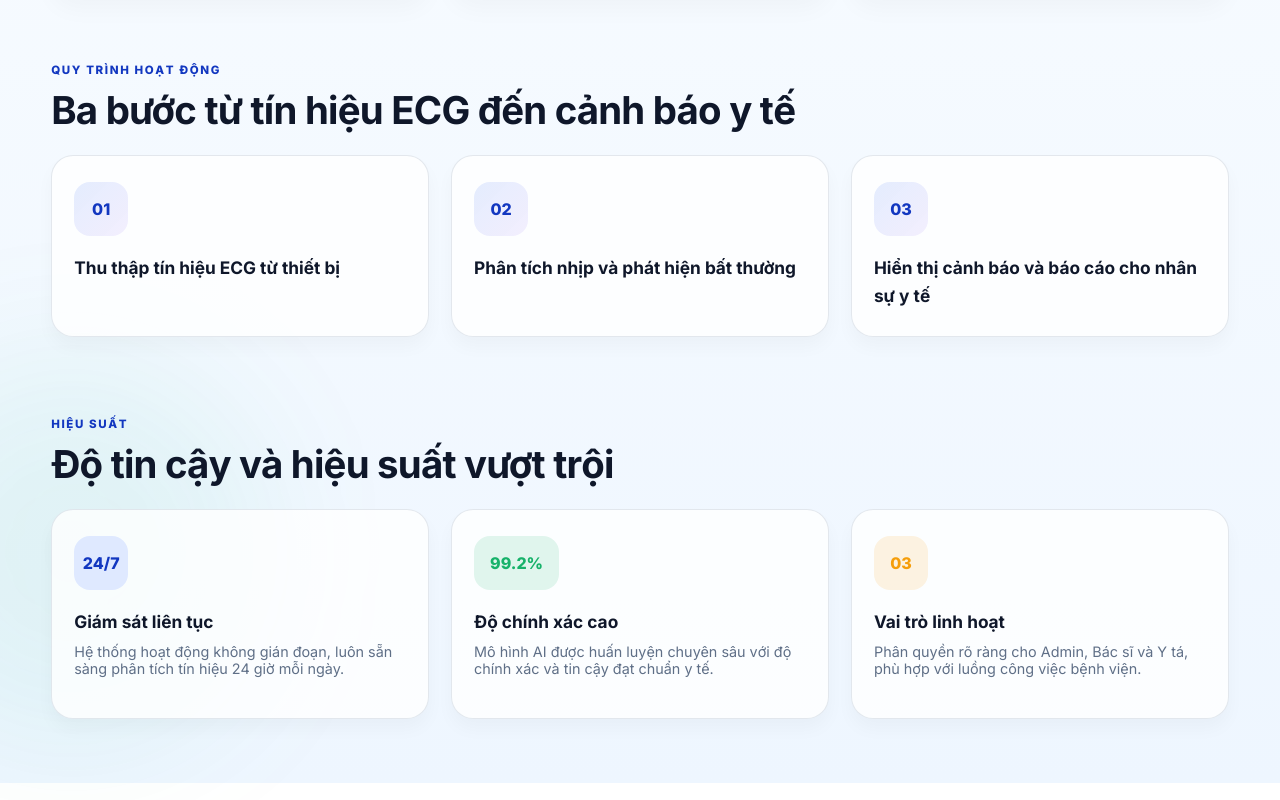
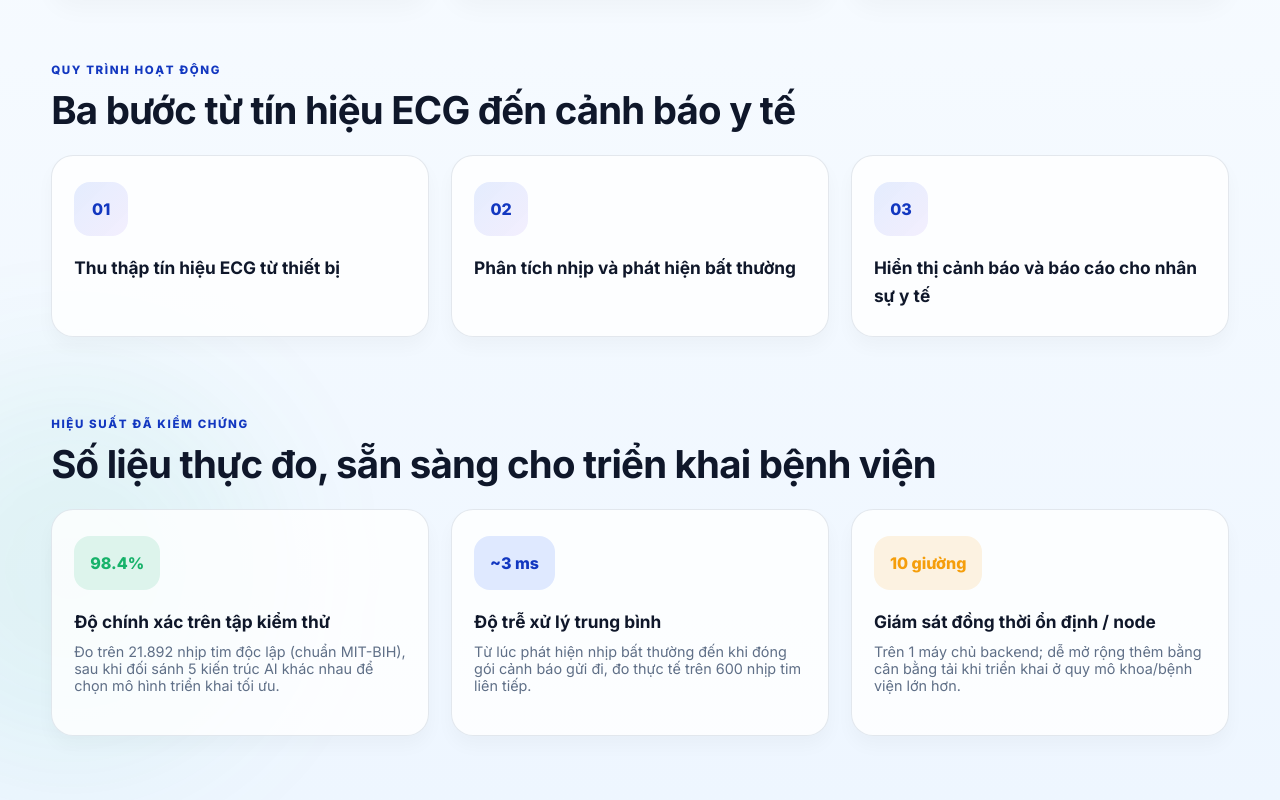
Before and after one commit to NamHaiIT2HUST/ECG-Arrhythmia-Detection, a React (Vite) app in the folder frontend/: page / in a window 1280 px wide. Shown: the part 1092-1892 px from the top of the page. Built offline with nearby package versions, Linux system fonts and the light colour scheme; no server answers.

Commit message:
feat: redesign landing page with dynamic animations, sticky header, manual theme toggle

```diff
--- a/frontend/src/pages/LoginPage.jsx
+++ b/frontend/src/pages/LoginPage.jsx
@@ -454,25 +454,25 @@ const LoginPage = () => {
 
             <section className="workflow-section" id="metrics" style={{ marginTop: '64px' }}>
               <div className="section-heading">
-                <span>HIỆU SUẤT</span>
-                <h2>Độ tin cậy và hiệu suất vượt trội</h2>
+                <span>HIỆU SUẤT ĐÃ KIỂM CHỨNG</span>
+                <h2>Số liệu thực đo, sẵn sàng cho triển khai bệnh viện</h2>
               </div>
 
               <div className="workflow-grid">
                 <div className="workflow-card fade-in-up" style={{ animationDelay: '0s' }}>
-                  <div className="step-number" style={{ background: 'var(--primary-soft)', color: 'var(--primary-strong)' }}>24/7</div>
-                  <h3>Giám sát liên tục</h3>
-                  <p style={{ color: 'var(--text-muted)', fontSize: '0.9rem', marginTop: '8px' }}>Hệ thống hoạt động không gián đoạn, luôn sẵn sàng phân tích tín hiệu 24 giờ mỗi ngày.</p>
+                  <div className="step-number" style={{ background: 'rgba(23, 178, 106, 0.12)', color: 'var(--success)', width: 'auto', padding: '0 16px' }}>98.4%</div>
+                  <h3>Độ chính xác trên tập kiểm thử</h3>
+                  <p style={{ color: 'var(--text-muted)', fontSize: '0.9rem', marginTop: '8px' }}>Đo trên 21.892 nhịp tim độc lập (chuẩn MIT-BIH), sau khi đối sánh 5 kiến trúc AI khác nhau để chọn mô hình triển khai tối ưu.</p>
                 </div>
                 <div className="workflow-card fade-in-up" style={{ animationDelay: '0.12s' }}>
-                  <div className="step-number" style={{ background: 'rgba(23, 178, 106, 0.12)', color: 'var(--success)', width: 'auto', padding: '0 16px' }}>99.2%</div>
-                  <h3>Độ chính xác cao</h3>
-                  <p style={{ color: 'var(--text-muted)', fontSize: '0.9rem', marginTop: '8px' }}>Mô hình AI được huấn luyện chuyên sâu với độ chính xác và tin cậy đạt chuẩn y tế.</p>
+                  <div className="step-number" style={{ background: 'var(--primary-soft)', color: 'var(--primary-strong)', width: 'auto', padding: '0 16px' }}>~3 ms</div>
+                  <h3>Độ trễ xử lý trung bình</h3>
+                  <p style={{ color: 'var(--text-muted)', fontSize: '0.9rem', marginTop: '8px' }}>Từ lúc phát hiện nhịp bất thường đến khi đóng gói cảnh báo gửi đi, đo thực tế trên 600 nhịp tim liên tiếp.</p>
                 </div>
                 <div className="workflow-card fade-in-up" style={{ animationDelay: '0.24s' }}>
-                  <div className="step-number" style={{ background: 'rgba(245, 158, 11, 0.12)', color: 'var(--warning)' }}>03</div>
-                  <h3>Vai trò linh hoạt</h3>
-                  <p style={{ color: 'var(--text-muted)', fontSize: '0.9rem', marginTop: '8px' }}>Phân quyền rõ ràng cho Admin, Bác sĩ và Y tá, phù hợp với luồng công việc bệnh viện.</p>
+                  <div className="step-number" style={{ background: 'rgba(245, 158, 11, 0.12)', color: 'var(--warning)', width: 'auto', padding: '0 16px' }}>10 giường</div>
+                  <h3>Giám sát đồng thời ổn định / node</h3>
+                  <p style={{ color: 'var(--text-muted)', fontSize: '0.9rem', marginTop: '8px' }}>Trên 1 máy chủ backend; dễ mở rộng thêm bằng cân bằng tải khi triển khai ở quy mô khoa/bệnh viện lớn hơn.</p>
                 </div>
               </div>
             </section>
```
